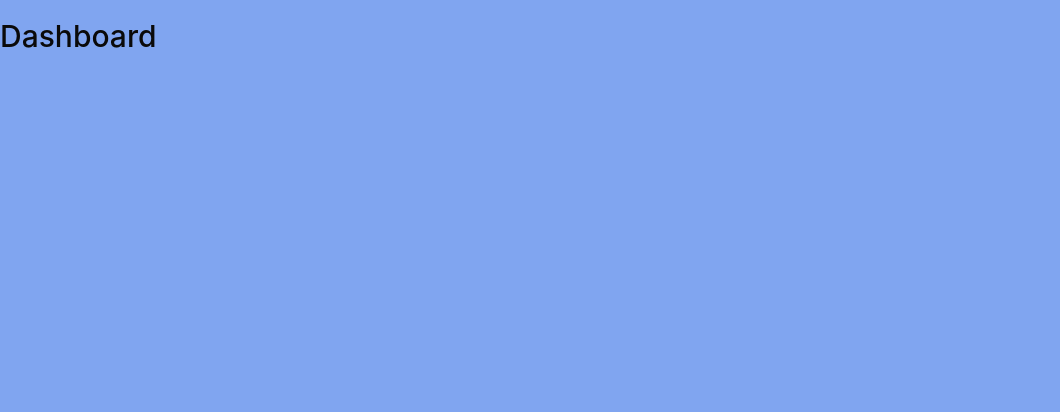
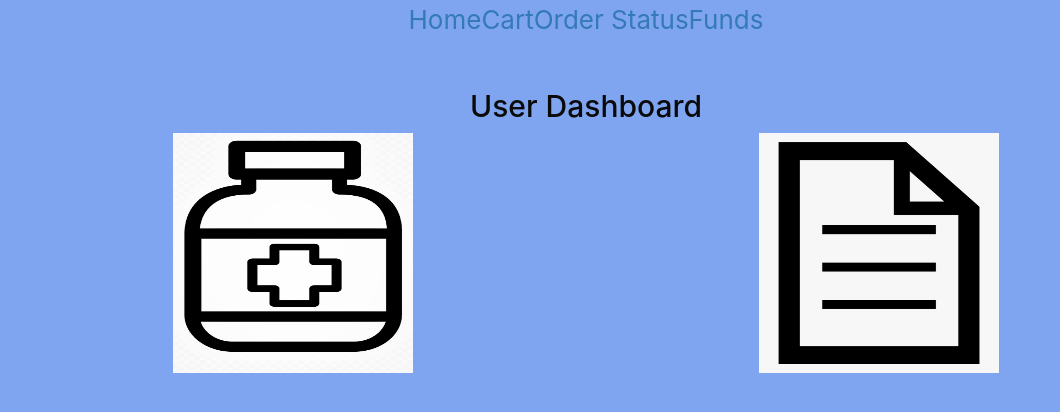
Before and after one commit to lwcreel/HealthCarePortal, a React (Create React App) app: page /dashboard in a window 1280 px wide. Shown: the top 412 px of the page, without its empty margins (0-1060 px from the left). Built offline with nearby package versions, Linux system fonts and the light colour scheme.

Commit message:
Added Navbar skeleton

```diff
--- a/src/App.js
+++ b/src/App.js
@@ -7,6 +7,7 @@ import Dashboard from "./components/User/Dashboard.js";
 import AdminMedDashboard from "./components/Admin/AdminMedDashboard.js";
 import AdminReportDashboard from "./components/Admin/AdminReportDashboard.js";
 
+// TODO: Add admin and user service routing
 
 function App() {
 
--- a/src/components/User/Dashboard.js
+++ b/src/components/User/Dashboard.js
@@ -1,7 +1,25 @@
 import React from 'react';
+import { Container, Row, Col, Navbar } from 'react-bootstrap';
+import { Link } from 'react-router-dom';
+import medLogo from './../../resources/med-bottle-logo.jpg'
+import reportLogo from './../../resources/report-logo.png'
+import NavBar from './UserNavbar';
 
 export default function Dashboard() {
-  return(
-    <h2>Dashboard</h2>
-  );
+  return (
+
+    <div>
+    <NavBar />
+
+    <Container fluid >
+      <Row>
+        <h2>User Dashboard</h2>
+      </Row>
+      <Row>
+        <Col md={6}><Link to="/user/medicine"><img className="Link-logo" src={medLogo} alt="Search for Meds" /></Link></Col>
+        <Col md={6}><Link to="/user/status"><img className="Link-logo" src={reportLogo} alt="Order Status" /></Link></Col>
+      </Row>
+    </Container>
+    </div>
+    );
 }
--- /dev/null
+++ b/src/components/User/UserNavbar.js
@@ -0,0 +1,23 @@
+import React, { Component } from 'react';
+import { Container, Row, Col, Navbar, Nav } from 'react-bootstrap';
+import { Link } from 'react-router-dom';
+import medLogo from './../../resources/med-bottle-logo.jpg'
+import reportLogo from './../../resources/report-logo.png'
+
+class NavBar extends Component {
+
+    render() {
+        return (
+            <Navbar bg="light" expang="lg">
+                <Container>
+                    <Nav.Link href="#home">Home</Nav.Link>
+                    <Nav.Link href="#cart">Cart</Nav.Link>
+                    <Nav.Link href="#status">Order Status</Nav.Link>
+                    <Nav.Link href="#funds">Funds</Nav.Link>
+                </Container>
+            </Navbar>
+        );
+    }
+}
+
+export default NavBar;
```
